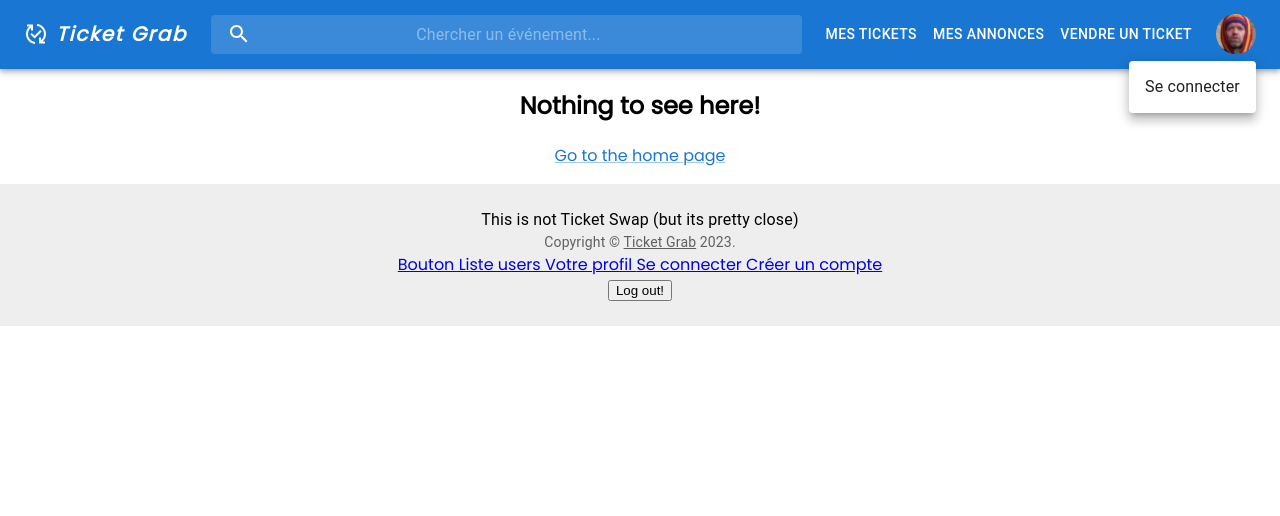
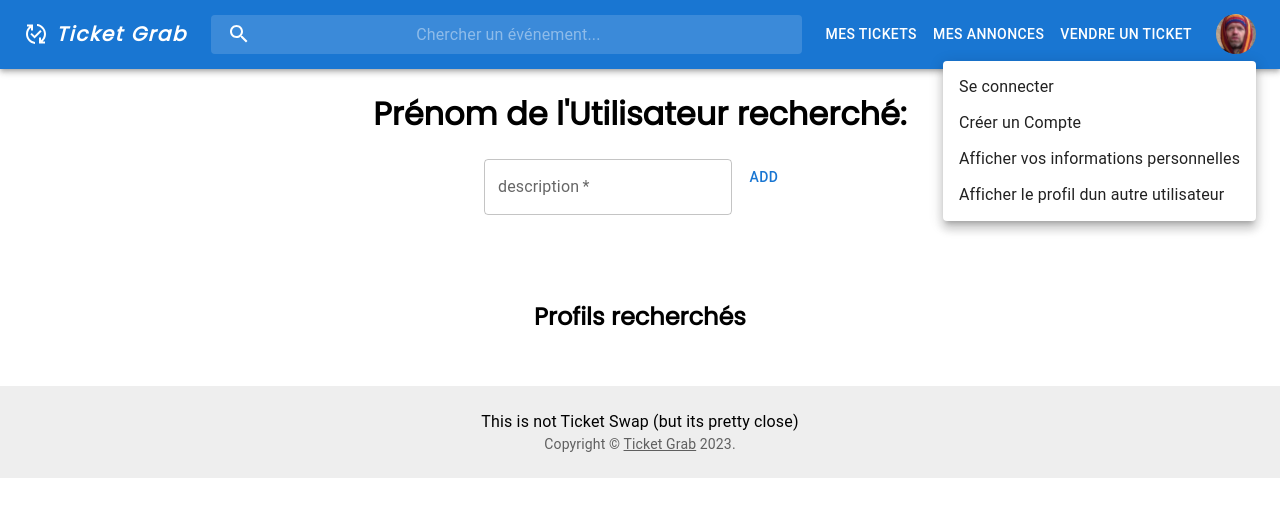
Before and after one commit to flemerrer/projet_ticketGrab_front, a React (Create React App) app: page /otherprofile in a window 1280 px wide. Both pictures are taken after a click on the button "Open settings". Shown: the top 516 px of the page. Built offline with nearby package versions, Linux system fonts and the light colour scheme.

Commit message:
rch users en cours ok

```diff
--- a/src/App.js
+++ b/src/App.js
@@ -10,6 +10,7 @@ import SignUp from "./components/SignUp";
 import {Route, Routes} from 'react-router-dom';
 import EventList from "./components/EventList";
 import HomePage from "./components/Homepage";
+import OtherProfile from "./components/OtherProfile";
 
 export default function App() {
     return (
@@ -26,6 +27,7 @@ export default function App() {
                     <Route path='signin' element={<SignIn/>}/>
                     <Route path='register' element={<SignUp/>}/>
                     <Route path='userprofile' element={<UserProfile/>}/>
+                    <Route path='otherprofile' element={<OtherProfile/>}/>
                 </Route>
                 <Route path='/*' element={<NoMatch/>}/>
             </Routes>
--- /dev/null
+++ b/src/components/OtherProfile.js
@@ -0,0 +1,80 @@
+import React, {useEffect, useState} from 'react';
+import {Box, Button, Card, CardContent, Container, Grid, TextField, Typography} from "@mui/material";
+
+export default function OtherProfile() {
+    const [firstname, setFirstname] =useState(null);
+    const [user, setUser] = useState([]);
+
+    const firstnameChangeHandler= (event) => {
+        fetch(`http://localhost:8080/api/otheruser/${firstname}`, {
+            method: 'GET',
+            headers: {
+                Authorization: `Bearer ${localStorage.getItem('token')}` // Assuming you are using Bearer token authentication
+            }
+        })
+            .then(response => response.json())
+            .then(user => {
+                setUser(user);
+                console.table(user);
+                // Handle the response data here
+            })
+            .catch(error => {
+                console.error(error);
+                // Handle errors here
+            })
+    }
+
+    return (
+        <div>
+            <h1>Prénom de l'Utilisateur recherché:</h1>
+            <Container>
+                <Box component="form" onSubmit={firstnameChangeHandler} noValidate>
+                    <TextField
+                        id="txtName"
+                        required
+                        name="description"
+                        label="description"
+                        type="text"
+                        value={firstname}
+                        onChange={(e) => setFirstname(e.target.value)}
+                    />
+                    <Button type="submit">Add</Button>
+                </Box>
+            </Container>
+            <Container sx={{py: 8}} textAlign="center">
+                <h2>Profils recherchés</h2>
+                <Grid container spacing={4}>
+                    {user.map((u) => (
+                    <Grid item key={u.id}>
+                        <Card sx={{maxWidth: 345}}>
+                            {/*<CardMedia*/}
+                            {/*    sx={{height: 140}}*/}
+                            {/*    image={u.image}*/}
+                            {/*    title="image"*/}
+                            {/*/>*/}
+                            <CardContent>
+                                <Typography variant="body 1" component="div">
+                                    Utilisateur {u.id}
+                                </Typography>
+                                <Typography variant="body2" color="text.secondary">
+                                    Prénom: {u.firstName}
+                                </Typography>
+                                <Typography variant="body3" color="text.secondary">
+                                    Nom: {u.lastName}
+                                </Typography><br/>
+                                <Typography variant="body3" color="text.secondary">
+                                    Email: {u.email}
+                                </Typography><br/>
+                                <Typography variant="body4" color="text.secondary">
+                                    L'utilisateur a vendu {u.soldTicketsNumber} tiquets!
+                                </Typography><br/>
+                            </CardContent>
+                        </Card>
+                    </Grid>
+                        )
+                    )}
+                </Grid>
+            </Container>
+        </div>
+    );
+}
--- a/src/components/UserProfile.js
+++ b/src/components/UserProfile.js
@@ -57,7 +57,7 @@ export default function UserProfile() {
     };
     const deleteAccount= (event) => {
         const email = localStorage.getItem('email');
-        console.log(email + password);
+        console.log(email);
         fetch(`http://localhost:8080/api/deleteuser`, email, {
             method: 'POST',
             headers: {
@@ -72,7 +72,7 @@ export default function UserProfile() {
     };
 
     return (
-        <Container sx={{py: 8}}>
+        <Container sx={{py: 8}} textAlign="center">
             <h2>Vos Informations personelles</h2>
             <Grid container spacing={4}>
                         <Grid item key={user.id}>
--- a/src/components/navigation/Footer.js
+++ b/src/components/navigation/Footer.js
@@ -40,13 +40,13 @@ export default function Footer() {
                     </Typography>
                     <Copyright />
                 </Container>
-                <div className="btn-group">
-                    <NavLink to="/listusers" className="btn btn-outline-dark bg-light">  Bouton Liste users  </NavLink>
-                    <NavLink to="/userprofile" className="btn btn-outline-dark bg-light">  Votre profil  </NavLink>
-                    <NavLink to="/signin" className="btn btn-outline-dark bg-light">  Se connecter  </NavLink>
-                    <NavLink to="/register" className="btn btn-outline-dark bg-light">  Créer un compte  </NavLink>
-                    <Signout/>
-                </div>
+                {/*<div className="btn-group">*/}
+                {/*    <NavLink to="/listusers" className="btn btn-outline-dark bg-light">  Bouton Liste users  </NavLink>*/}
+                {/*    <NavLink to="/userprofile" className="btn btn-outline-dark bg-light">  Votre profil  </NavLink>*/}
+                {/*    <NavLink to="/signin" className="btn btn-outline-dark bg-light">  Se connecter  </NavLink>*/}
+                {/*    <NavLink to="/register" className="btn btn-outline-dark bg-light">  Créer un compte  </NavLink>*/}
+                {/*    <Signout/>*/}
+                {/*</div>*/}
             </Box>
         </>
     );
--- a/src/components/navigation/NavBar.js
+++ b/src/components/navigation/NavBar.js
@@ -16,7 +16,6 @@ import Searchbar from "./SearchBar";
 import {useNavigate} from "react-router-dom";
 
 const settings = ['Profile', 'Account', 'Dashboard', 'Logout'];
-
 
 function NavBar() {
     const navigate = useNavigate();
@@ -150,10 +149,18 @@ function NavBar() {
                                 horizontal: 'right',
                             }}
                             open={Boolean(anchorElUser)}
-                            onClose={handleCloseUserMenu}
-                        >
+                            onClose={handleCloseUserMenu}>
                             <MenuItem onClick={() => handleCloseNavMenu('signin')}>
                                 <Typography textAlign="center">Se connecter</Typography>
+                            </MenuItem>
+                            <MenuItem onClick={() => handleCloseNavMenu('register')}>
+                                <Typography textAlign="center">Créer un Compte</Typography>
+                            </MenuItem>
+                            <MenuItem onClick={() => handleCloseNavMenu('userprofile')}>
+                                <Typography textAlign="center">Afficher vos informations personnelles</Typography>
+                            </MenuItem>
+                            <MenuItem onClick={() => handleCloseNavMenu('otherprofile')}>
+                                <Typography textAlign="center">Afficher le profil dun autre utilisateur</Typography>
                             </MenuItem>
                         </Menu>
                     </Box>
```
